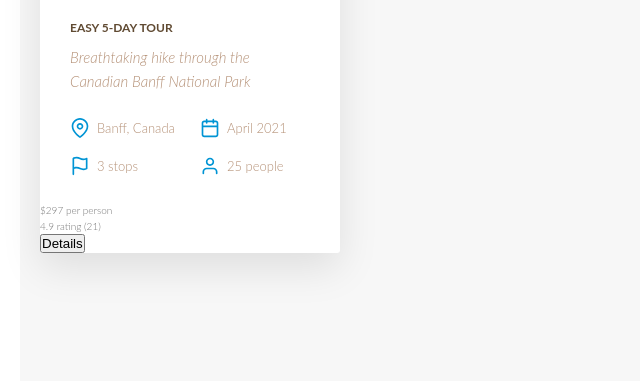
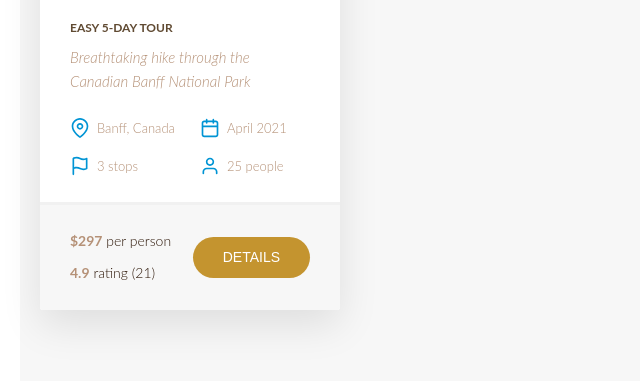
Before and after one commit to GSG-CF05/Novelty-Travel-Team5, a plain HTML site: page overview/destenation-page/destenation.html in a window 1280 px wide. Shown: the part 277-658 px from the top of the page, without its empty margins (0-640 px from the left). Drawn offline with Linux system fonts and the light colour scheme.

Commit message:
Add style and structure to footer card in destination page relates #7

```diff
--- a/overview/destenation-page/style.css
+++ b/overview/destenation-page/style.css
@@ -186,3 +186,106 @@ body {
   width: 2rem;
   fill: #0094d4;
 }
+
+.card__footer {
+  background-color: #f7f7f7;
+  padding: 2.5rem 3rem;
+  border-top: 3px solid #f1f1f1;
+  font-size: 1.4rem;
+  display: grid;
+  grid-template-columns: auto 1fr;
+  grid-column-gap: 1rem;
+  grid-row-gap: 1rem;
+  margin-top: auto;
+}
+.card__footer-value {
+  font-weight: 700;
+  color: #b59177;
+}
+.card__footer-text {
+  color: #2c1607;
+}
+.card__ratings {
+  grid-row: 2 / 3;
+}
+.card .btn-small,
+.card .btn {
+  grid-row: 1 / 3;
+  justify-self: end;
+  -ms-flex-item-align: center;
+  align-self: center;
+}
+
+.btn,
+.btn:link,
+.btn:visited {
+  font-size: 1.6rem;
+  padding: 1.4rem 3rem;
+  border-radius: 10rem;
+  text-transform: uppercase;
+  display: inline-block;
+  text-decoration: none;
+  position: relative;
+  -webkit-transition: all 0.4s;
+  transition: all 0.4s;
+  font-weight: 400;
+  -webkit-backface-visibility: hidden;
+  backface-visibility: hidden;
+  /*Add later when we use this for the button in form*/
+  border: none;
+  cursor: pointer;
+}
+
+.btn:hover {
+  -webkit-transform: translateY(-3px);
+  transform: translateY(-3px);
+  -webkit-box-shadow: 0 1rem 2rem rgba(0, 0, 0, 0.15);
+  box-shadow: 0 1rem 2rem rgba(0, 0, 0, 0.15);
+}
+
+.btn:active {
+  -webkit-transform: translateY(-1px);
+  transform: translateY(-1px);
+  -webkit-box-shadow: 0 0.5rem 1rem rgba(0, 0, 0, 0.15);
+  box-shadow: 0 0.5rem 1rem rgba(0, 0, 0, 0.15);
+}
+
+.btn:focus {
+  outline: none;
+  background-color: #2e864b;
+}
+
+.btn--brown {
+  background-color: #c4942f;
+  color: #fff;
+}
+.btn--brown::after {
+  background-color: #55c57a;
+}
+
+.btn--small {
+  padding: 1.25rem 3rem !important;
+  font-size: 1.4rem !important;
+}
+
+.btn-small,
+.btn-small:link,
+.btn-small:visited {
+  background-color: #c4942f;
+  color: #fff;
+  font-size: 1.4rem;
+  padding: 1.25rem 3rem;
+  border-radius: 10rem;
+  text-transform: uppercase;
+  position: relative;
+  -webkit-transition: all 0.2s;
+  transition: all 0.2s;
+  cursor: pointer;
+  text-decoration: none;
+  font-weight: 400;
+  border: none;
+}
+
+.btn-small:hover {
+  background-color: #a18d60;
+}
```
